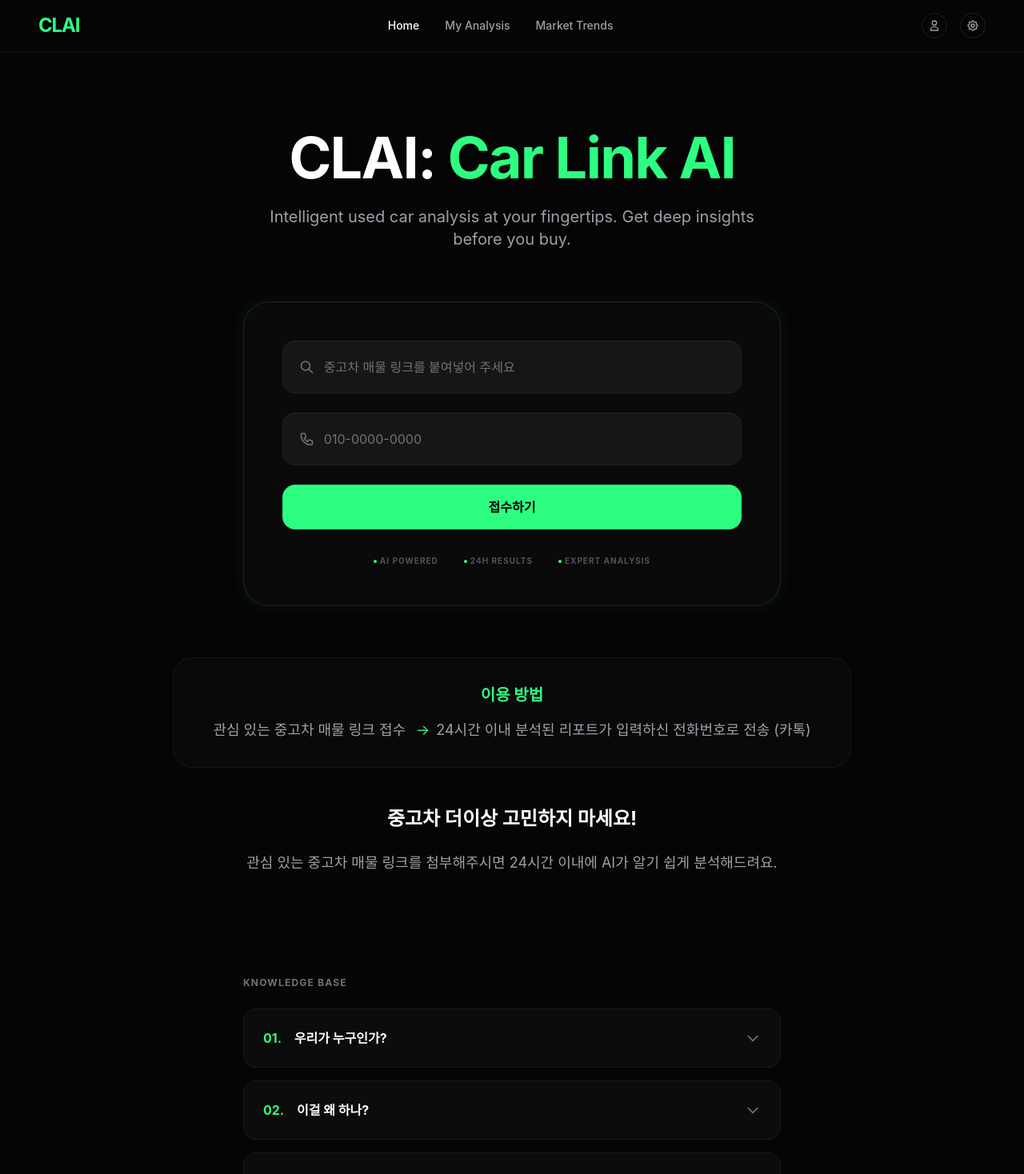
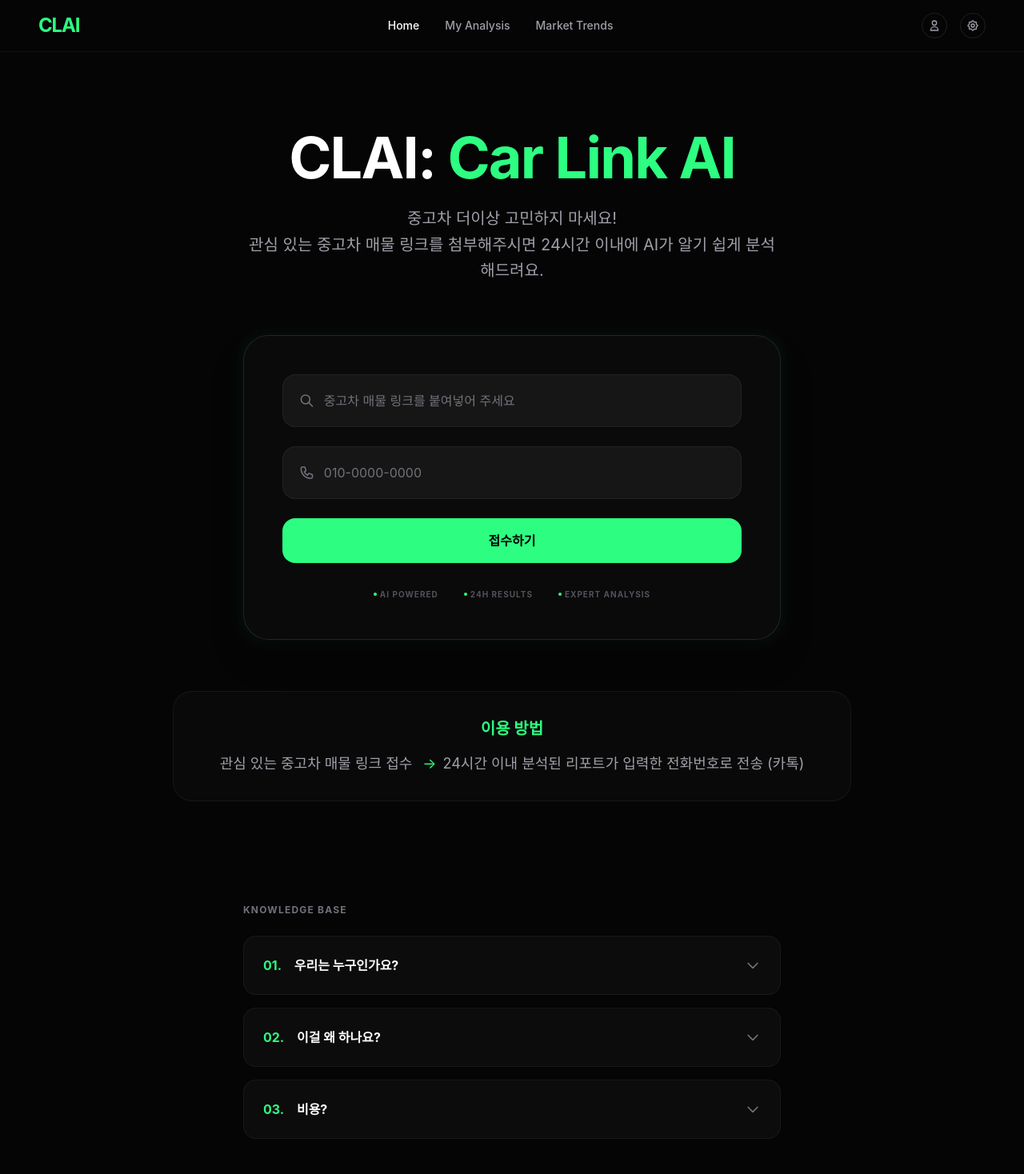
Before and after one commit to 777ceo11/CALI, a Next.js app: page / in a window 1280 px wide. Shown: the top 1468 px of the page at 80% size. Built offline with nearby package versions, Linux system fonts and the light colour scheme.

Commit message:
Update copy texts as requested

```diff
--- a/app/page.tsx
+++ b/app/page.tsx
@@ -87,8 +87,9 @@ export default function Home() {
           <h1 className="text-5xl md:text-7xl font-bold tracking-tight mb-6">
             CLAI: <span className="text-primary">Car Link AI</span>
           </h1>
-          <p className="text-zinc-400 text-lg md:text-xl max-w-2xl mx-auto">
-            Intelligent used car analysis at your fingertips. Get deep insights before you buy.
+          <p className="text-zinc-400 text-lg md:text-xl max-w-2xl mx-auto leading-relaxed">
+            중고차 더이상 고민하지 마세요!<br/>
+            관심 있는 중고차 매물 링크를 첨부해주시면 24시간 이내에 AI가 알기 쉽게 분석해드려요.
           </p>
         </div>
 
@@ -155,14 +156,7 @@ export default function Home() {
             <h2 className="text-xl font-bold mb-4 text-primary">이용 방법</h2>
             <p className="text-zinc-400 text-lg">
               관심 있는 중고차 매물 링크 접수 <span className="mx-2 text-primary">→</span>
-              24시간 이내 분석된 리포트가 입력하신 전화번호로 전송 (카톡)
-            </p>
-          </div>
-
-          <div className="max-w-2xl mx-auto">
-            <h2 className="text-2xl font-bold mb-6">중고차 더이상 고민하지 마세요!</h2>
-            <p className="text-zinc-400 text-lg leading-relaxed">
-              관심 있는 중고차 매물 링크를 첨부해주시면 24시간 이내에 AI가 알기 쉽게 분석해드려요.
+              24시간 이내 분석된 리포트가 입력한 전화번호로 전송 (카톡)
             </p>
           </div>
         </div>
@@ -174,24 +168,24 @@ export default function Home() {
           <details className="group bg-white/[0.03] border border-white/5 rounded-2xl overflow-hidden">
             <summary className="flex items-center justify-between p-6 cursor-pointer hover:bg-white/[0.05] transition-colors">
               <span className="font-bold">
-                <span className="text-primary mr-3">01.</span> 우리가 누구인가?
+                <span className="text-primary mr-3">01.</span> 우리는 누구인가요?
               </span>
               <svg className="w-5 h-5 text-zinc-500 group-open:rotate-180 transition-transform" fill="none" stroke="currentColor" viewBox="0 0 24 24"><path strokeLinecap="round" strokeLinejoin="round" strokeWidth="2" d="M19 9l-7 7-7-7" /></svg>
             </summary>
             <div className="p-6 pt-0 text-zinc-400 leading-relaxed border-t border-white/5">
-              졸업 프로젝트를 하고 있는 인천대학교, 경희대학교 재학생 2인입니다!
+              졸업 프로젝트를 하고 있는 인천대학교 4학년, 경희대학교 4학년 재학생 입니다!
             </div>
           </details>
 
           <details className="group bg-white/[0.03] border border-white/5 rounded-2xl overflow-hidden">
             <summary className="flex items-center justify-between p-6 cursor-pointer hover:bg-white/[0.05] transition-colors">
               <span className="font-bold">
-                <span className="text-primary mr-3">02.</span> 이걸 왜 하나?
+                <span className="text-primary mr-3">02.</span> 이걸 왜 하나요?
               </span>
               <svg className="w-5 h-5 text-zinc-500 group-open:rotate-180 transition-transform" fill="none" stroke="currentColor" viewBox="0 0 24 24"><path strokeLinecap="round" strokeLinejoin="round" strokeWidth="2" d="M19 9l-7 7-7-7" /></svg>
             </summary>
             <div className="p-6 pt-0 text-zinc-400 leading-relaxed border-t border-white/5">
-              졸업 프로젝트에 실제 이용자들의 데이터가 필요합니다.
+              어떤 중고차를 사야할지 모르겠는데, 딜러에 의존할 수 밖에 없는 구조를 바꾸고자 합니다! 이에 프로젝트에 대한 실제 이용자들의 데이터가 필요합니다.
             </div>
           </details>
 
```
